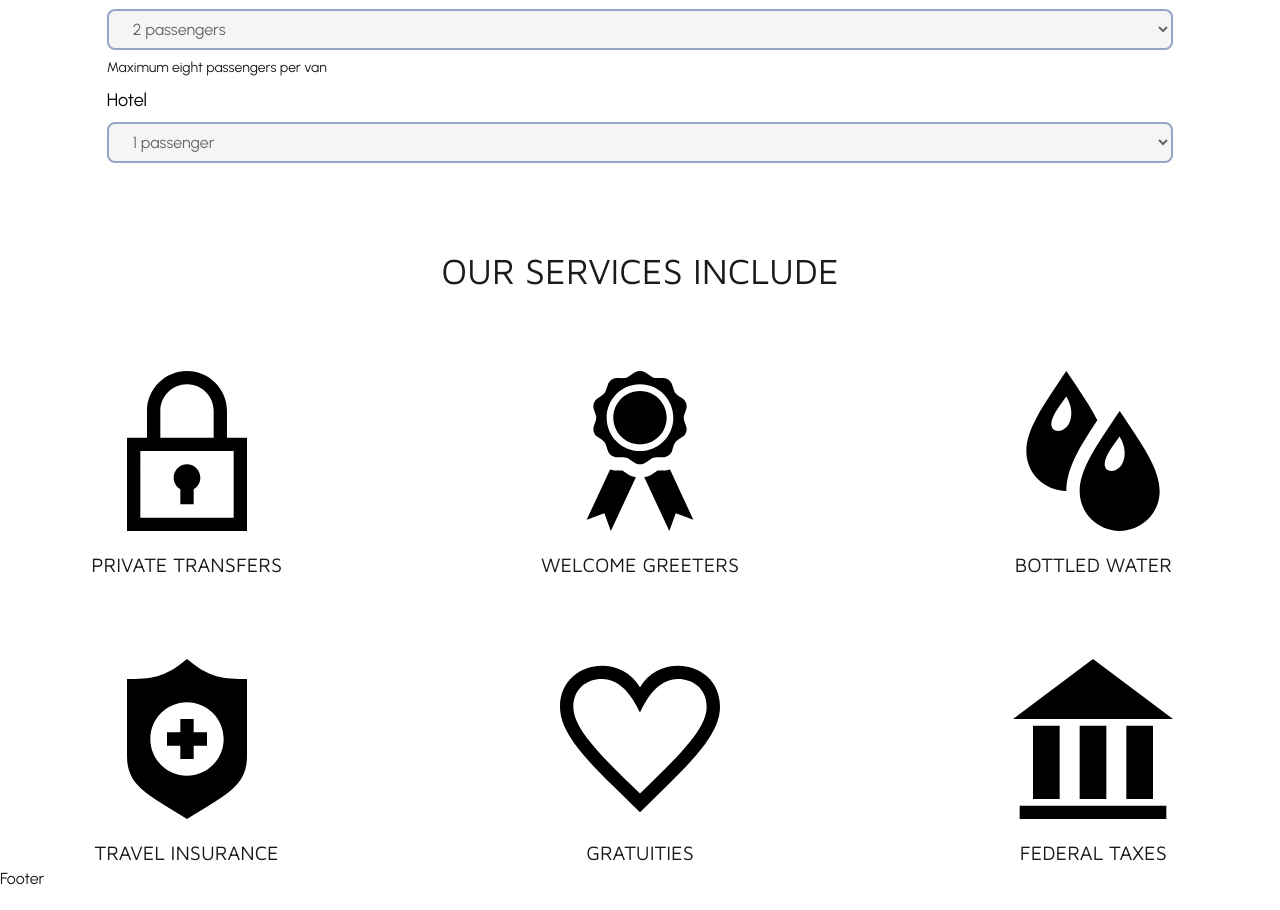
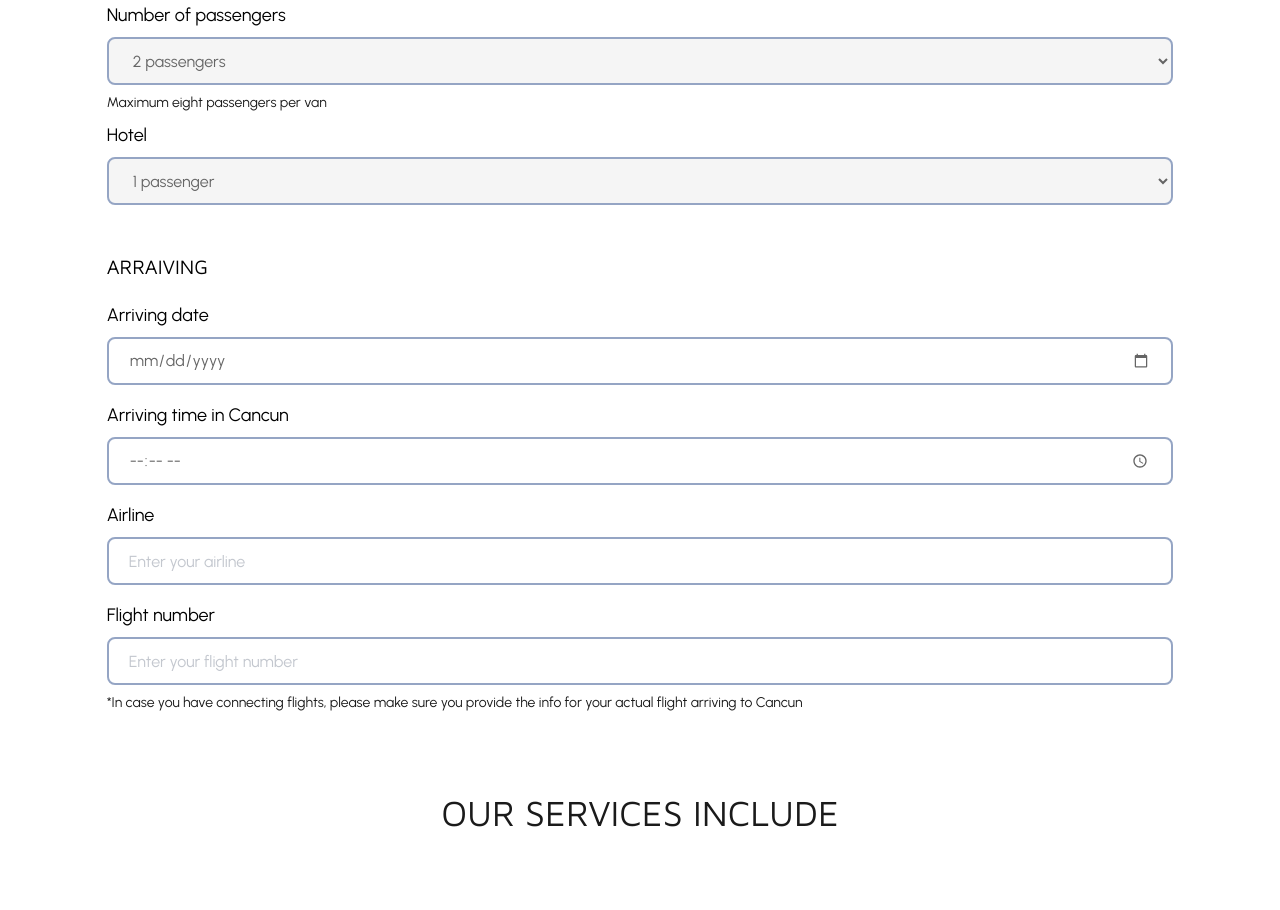
Before and after one commit to darideveloper/will-ryan-airport-transfers, a React (Vite) app: page / in a window 1280 px wide. Shown: the part 1756-2666 px from the top of the page. Built offline with nearby package versions, Linux system fonts and the light colour scheme.

Commit message:
feat (form/arriving) layout

```diff
--- a/src/components/fieldset.jsx
+++ b/src/components/fieldset.jsx
@@ -2,7 +2,7 @@ import PropTypes from 'prop-types'
 
 export default function Fieldset ({children, title}) {
   return (
-    <fieldset className="flex flex-col items-center justify-center w-5/6 mx-auto mt-5">
+    <fieldset className="flex flex-col items-center justify-center w-5/6 mx-auto mt-10">
       <legend className="title text-xl uppercase">{title}</legend>
       {children}
     </fieldset>
--- /dev/null
+++ b/src/components/form-text.jsx
@@ -0,0 +1,11 @@
+import PropTypes from 'prop-types'
+
+export default function FormText ({text}) {
+  return (
+    <p className="text-left block w-full text-sm">{text}</p>
+  )
+}
+
+FormText.propTypes = {
+  text: PropTypes.string.isRequired,
+}
--- a/src/components/input.jsx
+++ b/src/components/input.jsx
@@ -4,7 +4,7 @@ export default function Input ({label, placeholder="", type, name, value="", han
   return (
     <label className='w-full py-2'>
       <span className='text-lg'>{label}</span>
-      <input className='block border-2 w-full px-5 py-2 mt-2 border-blue rounded-lg transition duration-300 opacity-60 focus:shadow-lg focus:opacity-100' type={type} placeholder={placeholder} name={name} value={value} onChange={(e) => handleUpdate(e)} />
+      <input className='block border-2 w-full px-5 h-12 mt-2 border-blue rounded-lg transition duration-300 opacity-60 focus:shadow-lg focus:opacity-100' type={type} placeholder={placeholder} name={name} value={value} onChange={(e) => handleUpdate(e)} />
     </label>
   )
 }
--- a/src/components/select.jsx
+++ b/src/components/select.jsx
@@ -4,7 +4,7 @@ export default function Select ({label, activeOption="", name, handleUpdate, opt
   return (
     <label className='w-full py-2'>
       <span className='text-lg'>{label}</span>
-      <select name={name} defaultValue={activeOption} onChange={(e) => handleUpdate(e)} className='block border-2 w-full px-5 py-2 mt-2 border-blue rounded-lg transition duration-300 opacity-60 focus:shadow-lg focus:opacity-100'>
+      <select name={name} defaultValue={activeOption} onChange={(e) => handleUpdate(e)} className='block border-2 w-full px-5 h-12 mt-2 border-blue rounded-lg transition duration-300 opacity-60 focus:shadow-lg focus:opacity-100'>
         {options.map(({value, label}) => (
           // Select activeOption if it matches the current value
           <option value={value} key={value}>{label}</option>
--- a/src/sections/form.jsx
+++ b/src/sections/form.jsx
@@ -3,6 +3,7 @@ import TransportTypes from "../components/transport-types"
 import Input from "../components/input"
 import Select from "../components/select"
 import Fieldset from "../components/fieldset"
+import FormText from "../components/form-text"
 
 export default function Form () {
 
@@ -56,7 +57,9 @@ export default function Form () {
             options={passengers}
             activeOption="2"
           />
-          <p className="text-left block w-full text-sm">Maximum eight passengers per van</p>
+          <FormText
+            text="Maximum eight passengers per van"
+          />
           <Select
             label='Hotel'
             name='hotel'
@@ -65,6 +68,39 @@ export default function Form () {
             activeOption="sample a"
           />
         </Fieldset>
+
+        <Fieldset title='Arraiving'>
+          <legend className="title text-xl uppercase mb-3"></legend>
+          <Input
+            label='Arriving date'
+            type='date'
+            name='arriving-date'
+            handleUpdate={(e) => console.log (e.target.value)}
+          />
+          <Input
+            label='Arriving time in Cancun'
+            type='time'
+            name='arriving-date'
+            handleUpdate={(e) => console.log (e.target.value)}
+          />
+          <Input
+            label='Airline'
+            type='text'
+            name='arriving-date'
+            placeholder="Enter your airline"
+            handleUpdate={(e) => console.log (e.target.value)}
+          />
+          <Input
+            label='Flight number'
+            type='text'
+            name='flight-number'
+            placeholder="Enter your flight number"
+            handleUpdate={(e) => console.log (e.target.value)}
+          />
+          <FormText
+            text="*In case you have connecting flights, please make sure you provide the info for your actual flight arriving to Cancun"
+          />
+        </Fieldset>
       </form>
     </section>
   )
```
